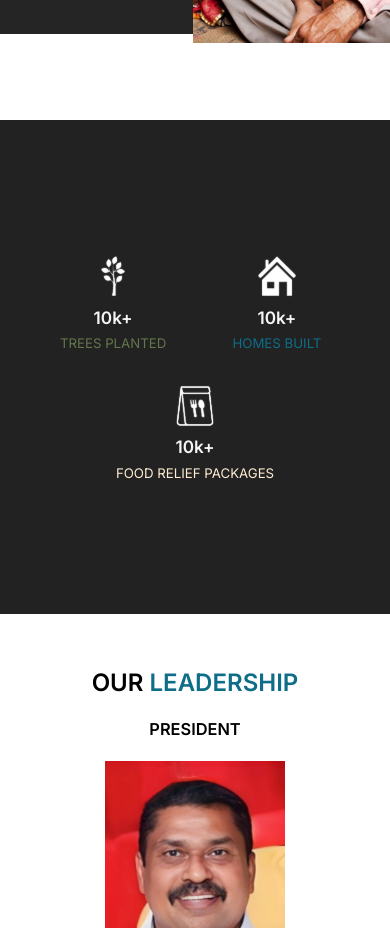
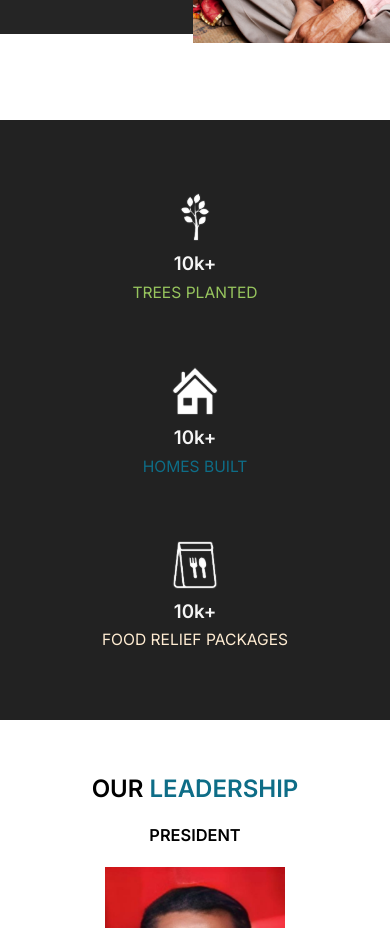
Before and after one commit to Abhilash7669/EIFCT, a Next.js app: page /about-us in a window 390 px wide. Shown: the part 1600-2528 px from the top of the page. Built offline with nearby package versions, Linux system fonts and the light colour scheme.

Commit message:
centered hero div, updated some content

```diff
--- a/components/Slice/About/Stats/statsB.js
+++ b/components/Slice/About/Stats/statsB.js
@@ -8,7 +8,7 @@ export default function StatsB() {
             src: '/About/trees.svg',
             stat: '10k+',
             desc: 'Trees Planted',
-            textColor: '#63764C'
+            textColor: '#97c55e'
         },
         {
             src: '/About/homesBuilt.svg',
--- a/components/Slice/LandingPage/Hero/hero.js
+++ b/components/Slice/LandingPage/Hero/hero.js
@@ -15,7 +15,7 @@ export default function Hero() {
             <div className='hero_Content'>
                 <div className="hero_Title">
                     <p>
-                    Empower <span className='green'>Change</span> and Transform <span className='green'>Lives</span>
+                    Empower <span className='green-l'>Change</span> and Transform <span className='green-l'>Lives</span>
                     </p>
                 </div>
                 <div className="hero_Description">
--- a/components/Slice/LandingPage/Stats/stats.js
+++ b/components/Slice/LandingPage/Stats/stats.js
@@ -6,7 +6,7 @@ export default function Stats(){
     let statData = [
         {
             title: '2000+',
-            description: 'Institutions Built',
+            description: 'Institutions Built and others under progress',
             src: '/Landing/stats/Institutions.png'
         },
         {
@@ -40,7 +40,7 @@ export default function Stats(){
                                                 { data.title }
                                             </p>
                                         </div>
-                                        <div className="stat_Descript">
+                                        <div className="stat_Descript" style={{textAlign:'center'}}>
                                             <p>{ data.description }</p>
                                         </div>
                                     </div>
--- a/styles/about/statsB.css
+++ b/styles/about/statsB.css
@@ -57,19 +57,23 @@
     }
 
     .statsBContainer {
-        padding: 14em 2em;
+        padding: 4em 2em;
     }
     .about_StatsItem {
-        width: 50%;
-        margin: 2em 0;
+        width: 100%;
+        padding: 4em 0;
+    }
+    .about_StatsIcon {
+        height: 6.9em;
+        width: 6.9em;
     }
     .about_Stats_Stat {
         padding: 1em 0;
     }
     .about_Stats_Stat > p {
-        font-size: 2.2em;
+        font-size: 2.4em;
     }
     .about_Stats_Descript > p {
-        font-size: 1.7em;
+        font-size: 2em;
     }
 }
--- a/styles/globals.css
+++ b/styles/globals.css
@@ -21,6 +21,9 @@ a {
   color: inherit;
   text-decoration: none;
 }
+.green-l {
+  color: #97c55e;
+}
 
 .green {
   color: #63764C;
--- a/styles/landing/landing.css
+++ b/styles/landing/landing.css
@@ -59,21 +59,32 @@
 /* media-query */
 @media(max-width: 780px) {
     .hero {
-        height: 100vh;
-
+        height: 80vh;
+        display: flex;
+        align-items: center;
+        justify-content: center;
+        font-size: 2rem;
+        padding: 0 1em;
     }
     .hero_Content_Container {
-        width: 60%;
-        margin-bottom: 30em;
+        width: 100%;
+        margin-bottom: 8em;
+        margin-inline: auto;
     }
     .hero_Title {
         width: 100%;
+        padding: 2em 0;
     }
     .hero_Title > p {
-        font-size: 6em;
+        font-size: 4em;
         font-weight: 600;
+        text-align: center;
+    }
+    .hero_Description {
+        padding: 0 1em;
     }
     .hero_Description > p {
-        font-size: 2.4em;
+        font-size: 1.6em;
+        text-align: center;
     }
 }
```
